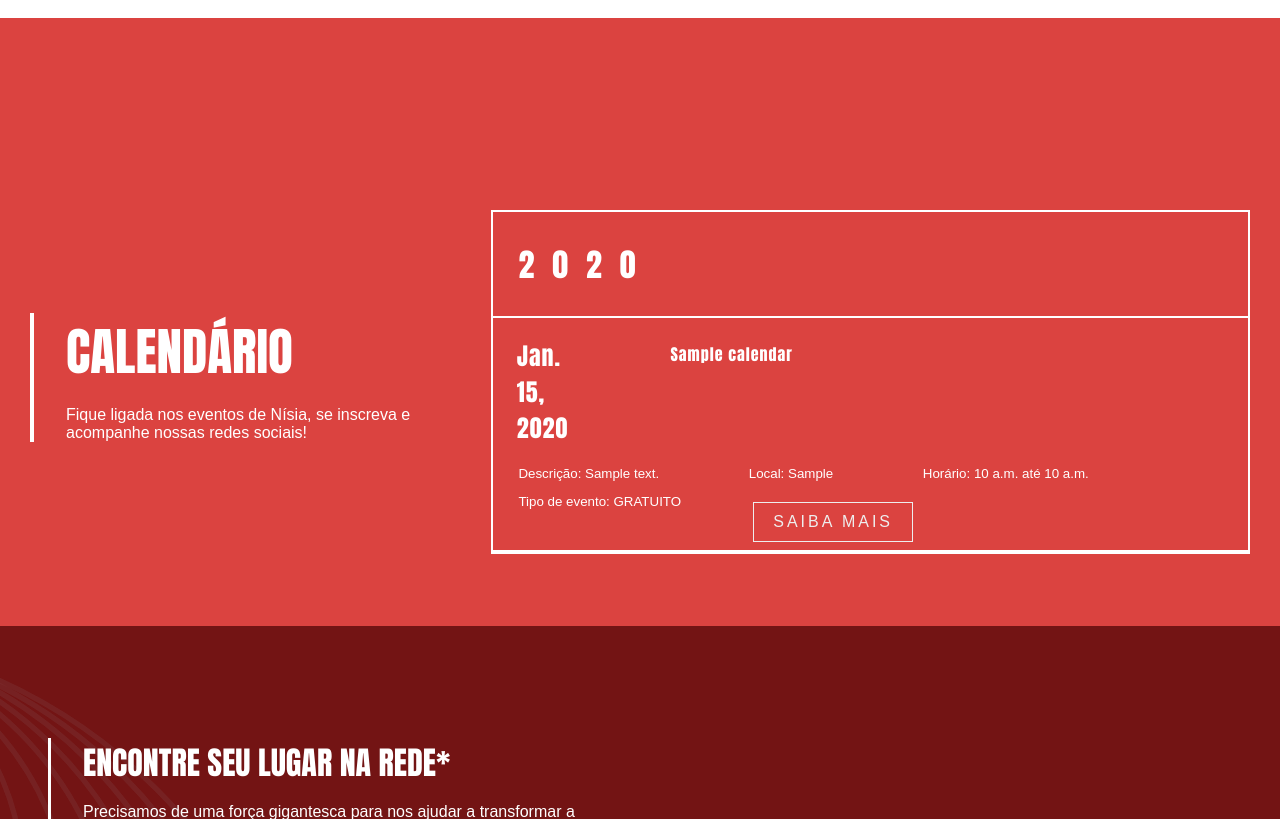
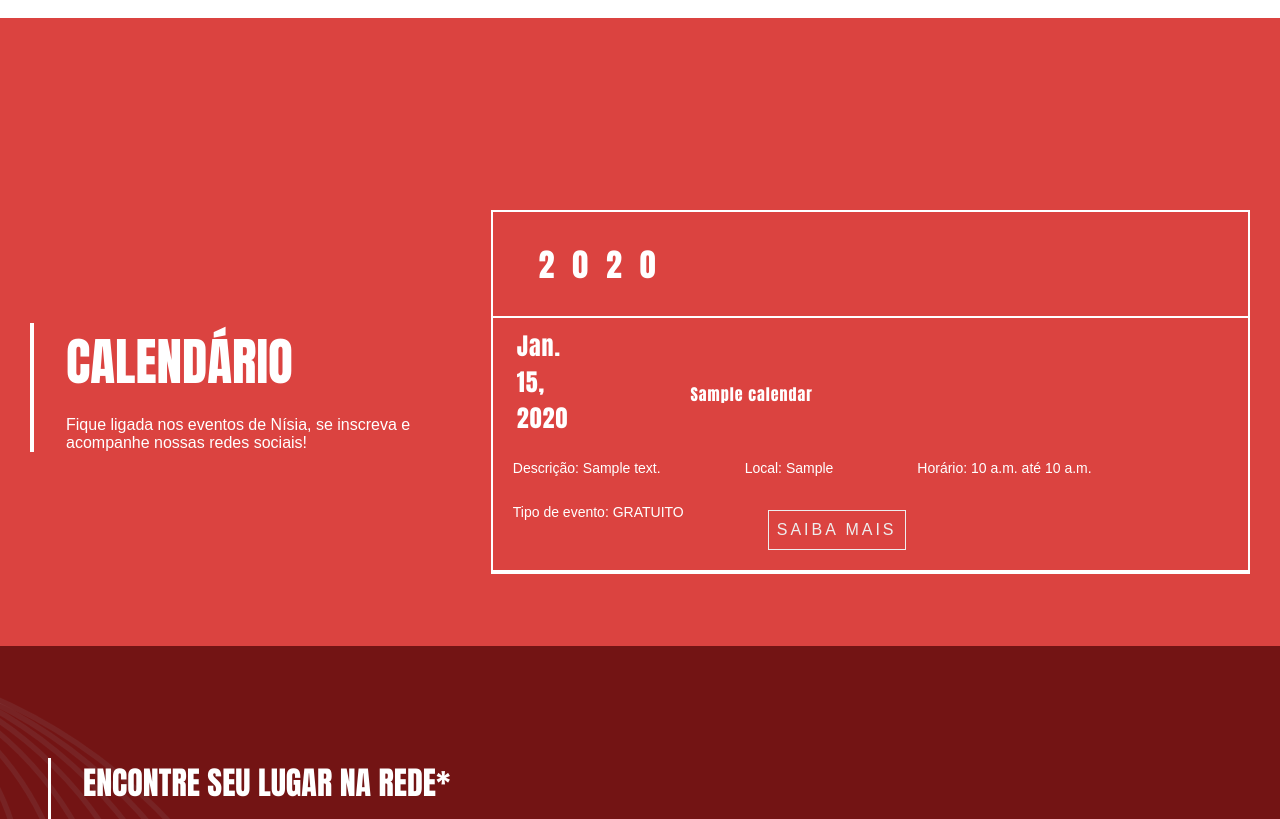
Before and after one commit to PedrovictorSouza/Nisia, a Django app: page / in a window 1280 px wide. Shown: the part 2742-3561 px from the top of the page. Run offline with Django 3.2, Linux system fonts and the light colour scheme; tables that the repository leaves empty hold one stand-in row (values such as "Sample post"); some libraries are stand-ins or nearby versions; some web fonts are replaced.

Commit message:
Adjust css in calendar section

```diff
--- a/nisia_cadastro/static/css/style.css
+++ b/nisia_cadastro/static/css/style.css
@@ -641,6 +641,7 @@ img.mulheres__a__svg {
     text-align: center;
     letter-spacing: 18px;
     width: 21vw;
+    margin-left: 20px;
 }
 
 .calendario__box h2 {
@@ -653,19 +654,16 @@ img.mulheres__a__svg {
 }
 
 .calendario__box__b p {
-    margin-top: 0;
-    margin-right: 24vw;
-    margin-left: 2vw;
-    font-size: 10pt
+    font-size: 10.5pt;
+    margin-left:20px;
+    margin-right: 15px;
 }
 
 .calendario__box button {
-    width: 9vw;
+    width: 20vw;
     text-align: center;
-    height: 3vh;
-    padding: 0;
-    margin: 1vh;
-    width: 10em;
+    padding: 2px;
+    margin: 2vh;
 }
 
 .calendario__box__b__data {
@@ -920,8 +918,7 @@ section#identidade {
 }
 
 .identidade__form {
-    padding: 8vw;
-    padding-bottom: 0;
+    padding-bottom: 50px;
     width: 100%;
 }
 
@@ -1174,6 +1171,8 @@ svg#calendario__info {
     border-bottom: 2px solid white;
     display: flex;
     flex-wrap: wrap;
+    justify-content: flex-start;
+    align-items: stretch;
     width: 100%;
 }
 
@@ -1681,6 +1680,20 @@ text.st0.st1.st2.st3 {
     font-size: 2em;
 }
 
+.calendario__box__b__titulo {
+    margin: 10px 20px;
+}
+
+.calendario__box__b__data {
+    margin: 10px 20px;
+}
+
+.calendario__box__b button {
+    margin: 20px;
+    width: auto;
+    padding: 8px;
+}
+
 .identity {
     color: blue;
 }
@@ -2167,7 +2180,7 @@ section#ecos__do__sistema h2 {
     h2.calendario__box__b__titulo {
         width: 40vw;
         height: fit-content;
-        margin-top: 24px;
+        margin-top: 64px;
     }
     .ecos__media {
         margin-left: 0;
```
